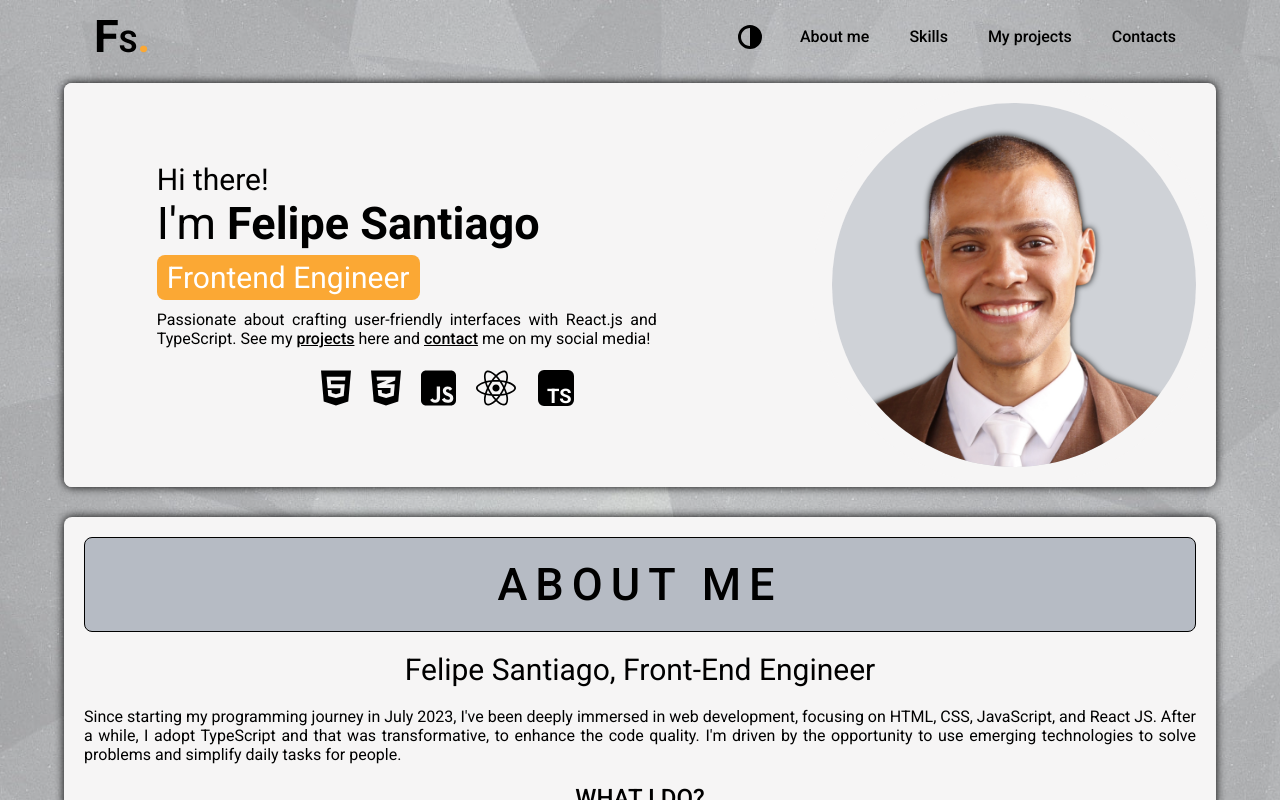
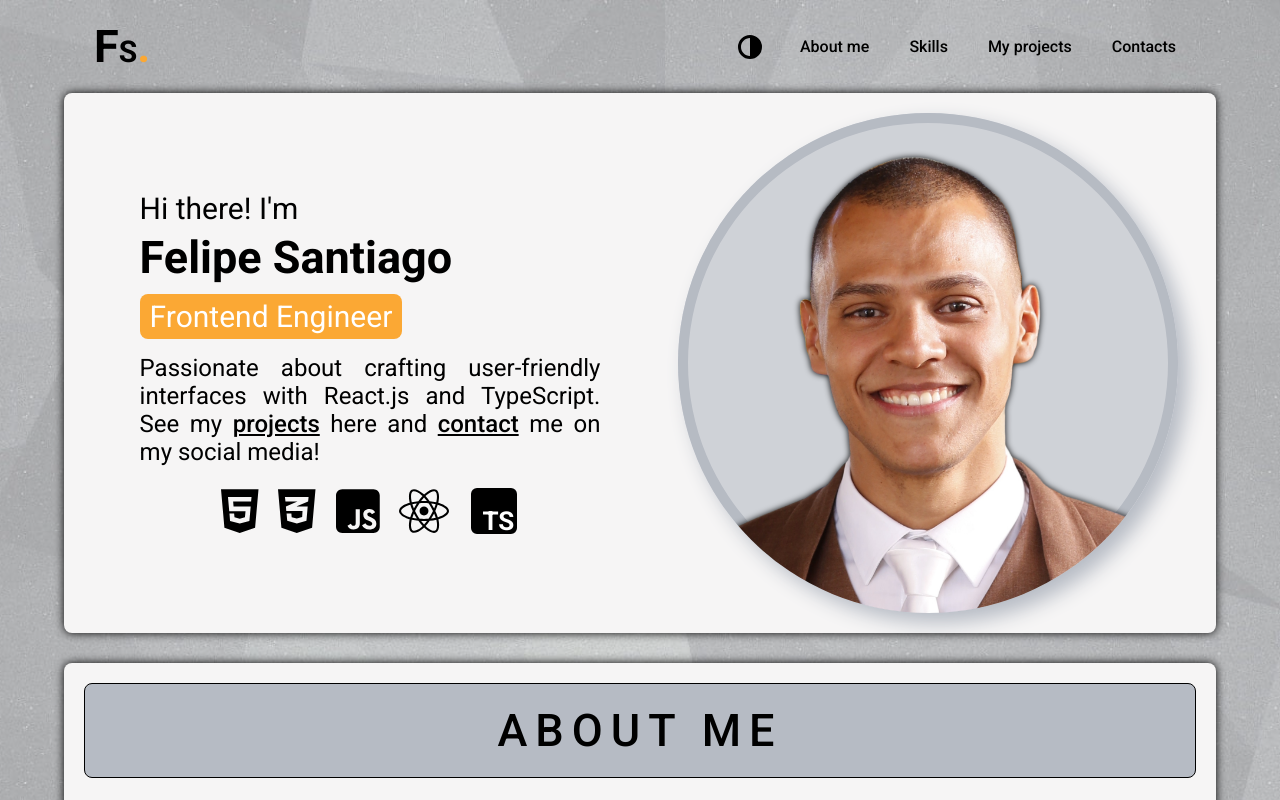
Before and after one commit to SantiagoMorais/old-portfolio, a React (Vite) app: page / in a window 1280 px wide. Shown: the top 800 px of the page. Built offline with nearby package versions, Linux system fonts and the light colour scheme; a web font is replaced by a local one.

Commit message:
'about' component tested and home component styles replanned

```diff
--- a/src/components/about/index.tsx
+++ b/src/components/about/index.tsx
@@ -21,7 +21,7 @@ export const AboutMe = () => {
                     </p>
 
                     <div className="whatIDo">
-                        <h3 className="whatIDoTitle">What I Do?</h3>
+                        <h3 className="whatIDoTitle">What I Do:</h3>
                         <ul className="abilitiesList">
                             <li className="ability">
                                 <FontAwesomeIcon icon={faLaptopCode} className="icon"/>
@@ -59,12 +59,12 @@ const Container = styled.section`
     display: flex;
     justify-content: center;
     margin-bottom: ${componentsGap};
+    padding: 0 5dvw;
 
     .content {
         display: flex;
         flex-direction: column;
         align-items: center;
-        width: 90dvw;
         justify-content: center;
         max-width: 144rem;
         box-shadow: 0 0 1rem #000000;
@@ -133,10 +133,10 @@ const Container = styled.section`
                         flex: 1;
                         display: flex;
                         align-items: center;
+                        justify-content: start;
                         gap: 1rem;
                         min-width: 20rem;
                         max-width: 40rem;
-
 
                         .icon {
                             font-size: 5rem;
@@ -148,6 +148,7 @@ const Container = styled.section`
                             display: flex;
                             flex-direction: column;
                             gap: .5rem;
+                            height: 100%;
 
                             h4 {
                                 font-size: ${fonts.fontSizeSmall};
--- a/src/components/header/index.tsx
+++ b/src/components/header/index.tsx
@@ -47,11 +47,12 @@ const Container = styled.section`
     justify-content: center;
     align-items: center;
     width: 100%;
+    padding: 1rem 5dvw;
 
     .content {
         display: flex;
         max-width: 144rem;
-        width: 90dvw;
+        width: 100%;
         gap: 2rem;
         padding: 1rem 3rem;
         align-items: center;
--- a/src/components/hero/index.tsx
+++ b/src/components/hero/index.tsx
@@ -24,8 +24,8 @@ export const Hero = () => {
             <div className="content">
                 <div className="info">
                     <div className="textHero">
-                        <p>Hi there!</p>
-                        <h1>I'm <span className="name">Felipe Santiago</span></h1>
+                        <p>Hi there! I'm </p>
+                        <h1><span className="name">Felipe Santiago</span></h1>
                         <h2>Frontend Engineer</h2>
                         <p className="introduction">
                             Passionate about crafting user-friendly interfaces with React.js and TypeScript.
@@ -56,13 +56,13 @@ const Container = styled.section`
     width: 100%;
     display: flex;
     justify-content: center;
-    padding: 1rem;
+    padding: 0 5dvw;
     margin-bottom: ${componentsGap};
 
     .content {
         display: flex;
+        width: 100%;
         align-items: center;
-        width: 90dvw;
         justify-content: center;
         max-width: 144rem;
         box-shadow: 0 0 1rem;
@@ -80,13 +80,15 @@ const Container = styled.section`
             justify-content: center;
             align-items: center;
             gap: 2rem;
-            flex: 2;
-            flex-basis: 0;
-            padding: 2rem 0 2rem 2rem;
+            width: 50%;
 
             .textHero {
                 color: ${({ theme }) => theme.textColor};
                 width: 80%;
+                display: flex;
+                flex-direction: column;
+                gap: .5rem;
+
                 p, h2 {
                     font-size: ${fonts.fontSizeLarge};
                     font-weight: 400;
@@ -105,7 +107,7 @@ const Container = styled.section`
 
                 h2 {
                     padding: .5rem 1rem;
-                    margin: .5rem 0;
+                    margin-top: .5rem;
                     background: ${({ theme }) => theme.secondaryColor};
                     color: ${({ theme }) => theme.secondaryTextColor};
                     width: fit-content;
@@ -116,7 +118,7 @@ const Container = styled.section`
                     margin-top: 1rem;
                     color: ${({ theme }) => theme.textColor};
                     font-weight: 400;
-                    font-size: ${fonts.fontSizeSmall};
+                    font-size: ${fonts.fontSizeMedium};
                     text-align: justify;
                     max-width: 50rem;
 
@@ -146,7 +148,7 @@ const Container = styled.section`
                     border-radius: .8rem;
                     transition: .3s;
                     position: relative;
-                    color: ${({theme}) => theme.textColor};
+                    color: ${({ theme }) => theme.textColor};
 
                     &::after {
                         content: '';
@@ -171,32 +173,32 @@ const Container = styled.section`
                     }
 
                     &:hover {
-                        color: ${({theme}) => theme.secondaryColor};
+                        color: ${({ theme }) => theme.secondaryColor};
                     }
 
                     .icon {
-                        font-size: 4rem;
+                        font-size: 5rem;
                     }
 
                     .customIcon {
-                        background-color: ${({theme}) => theme.textColor};
-                        color: ${({theme}) => theme.secondaryTextColor};
-                        width: 4rem;
-                        height: 4rem;
+                        background-color: ${({ theme }) => theme.textColor};
+                        color: ${({ theme }) => theme.secondaryTextColor};
+                        width: 5rem;
+                        height: 5rem;
                         border-radius: .8rem;
-                        border: .2rem solid ${({theme}) => theme.primaryColor};
+                        border: .2rem solid ${({ theme }) => theme.primaryColor};
                         display: flex;
                         justify-content: end;
                         align-items: end;
-                        padding: 0 .2rem;
-                        font-size: 2rem;
+                        padding: 0 .3rem;
+                        font-size: 2.6rem;
                         font-weight: 600;
                         cursor: default;
                         line-height: .95;
-                        transition: .3s;
+                        transition: background-color .3s;
 
                         &:hover {
-                            background-color: ${({theme}) => theme.secondaryColor};
+                            background-color: ${({ theme }) => theme.secondaryColor};
                         }
                     }
                 }
@@ -204,21 +206,18 @@ const Container = styled.section`
         }
 
         .imgHero {
-            flex: 1;
-            flex-basis: 0;
-            height: 100%;
             overflow: hidden;
             display: flex;
             justify-content: center;
             align-items: center;
             position: relative;
-
-            /* tests */
-            width: 100%;
+            width: 50%;
+            max-width: 50rem;
             border-radius: 50%;
-            height: auto;
-            border: 2rem solid ${({theme}) => theme.primaryColor};
-            transition: border-color .3s;
+            max-height: 50rem;
+            margin: 2rem;
+            box-shadow: 1rem 1rem 2rem ${({theme}) => theme.tertiaryColor},
+                        0 0 0 1rem ${({theme}) => theme.tertiaryColor} inset;
 
             &::after {
                 content: '';
@@ -242,10 +241,11 @@ const Container = styled.section`
 
     @media (max-width: 1100px) {
         .content {
+            padding: 2rem 0;
+
             .info {
-                flex: 3;
                 .textHero {
-                    p {
+                    p, h2 {
                         font-size: ${fonts.fontSizeMedium};
                     }
 
@@ -253,22 +253,29 @@ const Container = styled.section`
                         font-size: ${fonts.fontSizeLarge};
                     }
 
-                    h2 {
-                        font-size: ${fonts.fontSizeMedium};
+                    .introduction {
+                        font-size: ${fonts.fontSizeSmall};
                     }
                 }
 
                 .languages {
+                    gap: 1.5rem;
+
                     .language {
-                        img {
+                        .icon {
+                            font-size: 4rem;
+                        }
+
+                        .customIcon {
                             width: 4rem;
+                            height: 4rem;
+                            padding: 0 .2rem;
+                            font-size: 2.1rem;
+                            font-weight: 500;
+                            cursor: default;
                         }
                     }
                 }
-            }
-
-            .imgHero {
-                flex: 2;
             }
         }
     }
@@ -276,10 +283,10 @@ const Container = styled.section`
     @media (max-width: 600px) {
         .content {
             flex-direction: column;
+            padding: 0;
 
             .info {
                 padding: 3rem 2rem 0 2rem;
-                flex: 1;
                 flex-basis: content;
                 width: 100%;
 
@@ -320,9 +327,7 @@ const Container = styled.section`
             }
 
             .imgHero {
-                flex: 1;
-                flex-basis: content;
-                width: 100%;
+                width: 90%;
             }
         }
     }
--- a/src/styles/variables.ts
+++ b/src/styles/variables.ts
@@ -35,7 +35,7 @@ export const fonts: IFonts = {
     fontSizeSmall: "1.6rem",
     fontSizeMedium: "2.4rem",
     fontSizeLarge: "3rem",
-    fontSizeExtraLarge: "4.5rem"
+    fontSizeExtraLarge: "4.5rem",
 }
 
-export const componentsGap = "2rem";
+export const componentsGap = "3rem";
```
Also changed, not shown: 1 other file (tests, documents, lock files or other folders).
